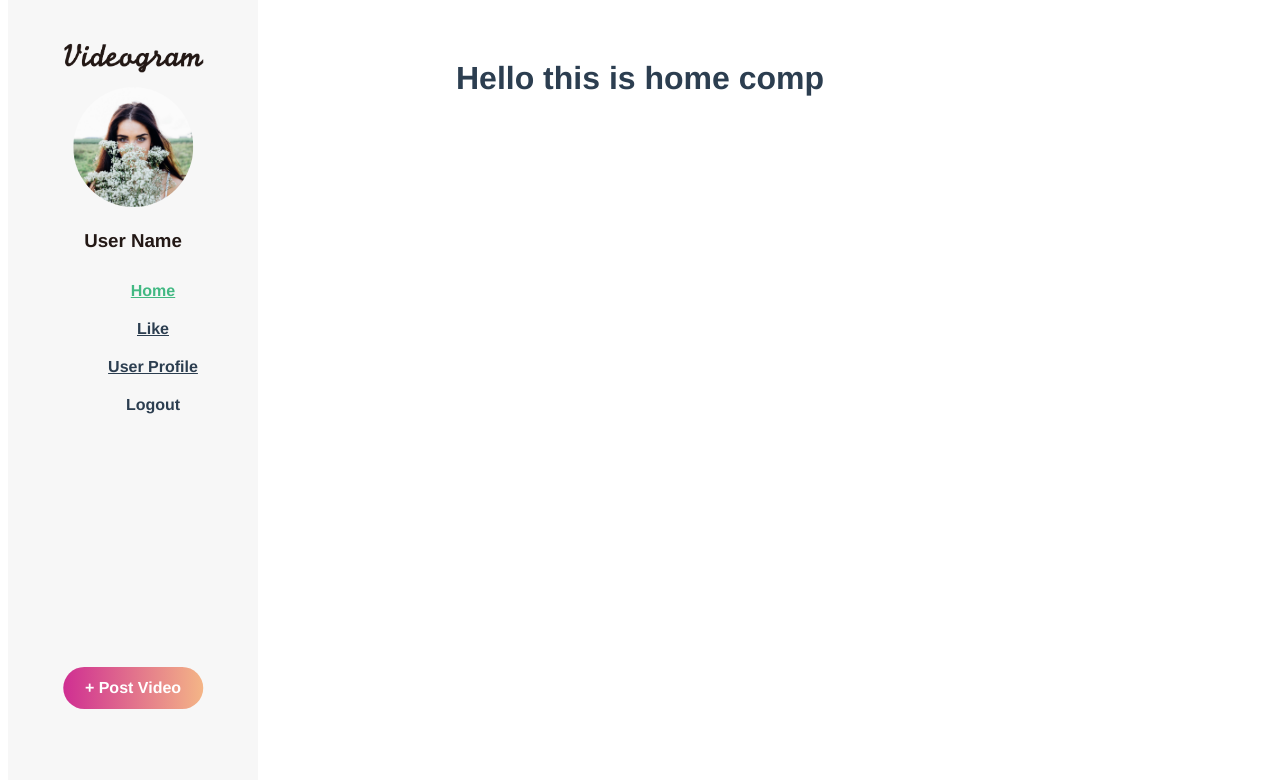
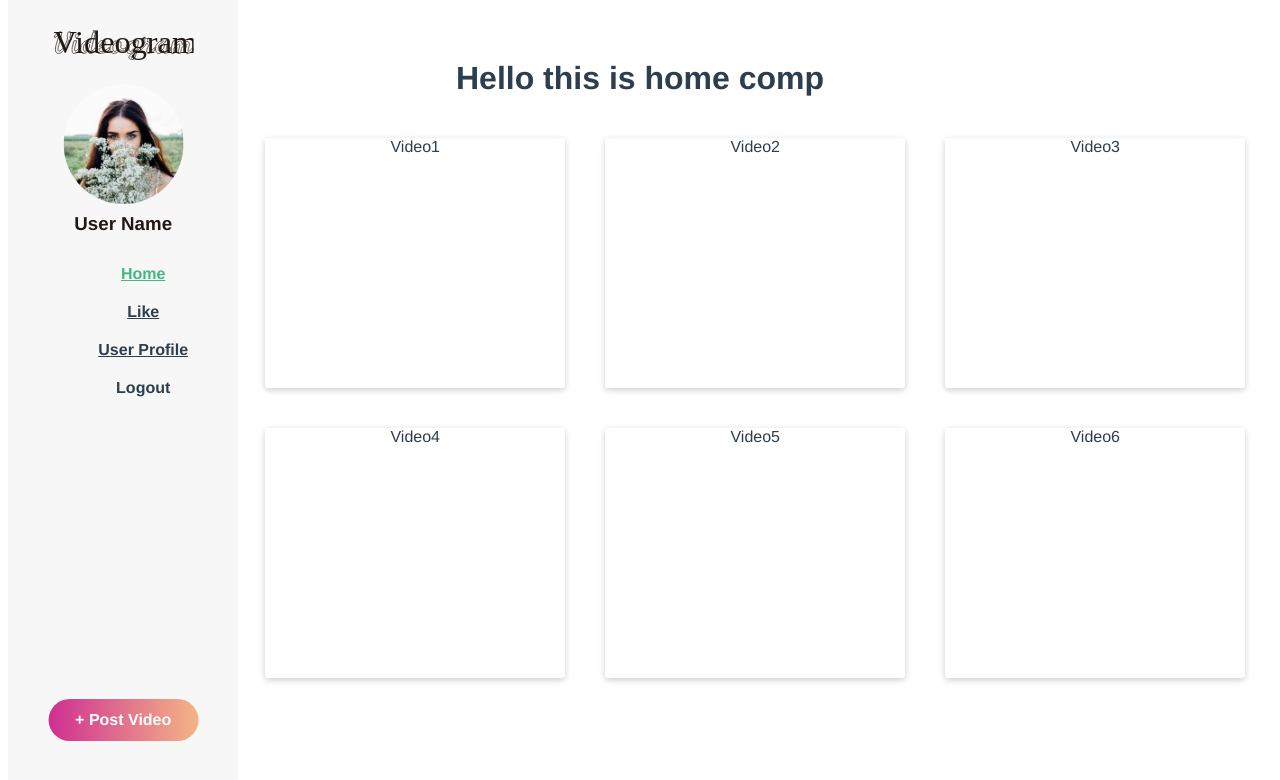
Before and after one commit to renasami/myjlab_summer_2021_teamM, a Vue app in the folder app/my-vue-app/: page /home in a window 1280 px wide. Shown: the top 780 px of the page. Built offline with nearby package versions, Linux system fonts and the light colour scheme.

Commit message:
add vue-for

```diff
--- a/app/my-vue-app/src/components/Card.vue
+++ b/app/my-vue-app/src/components/Card.vue
@@ -1,13 +1,62 @@
 <template>
-    <div>
-        <h1>card</h1>
+<div class="card">
+    <div v-for="(items, index) in groupedArray" :key="index">
+        <li class='cards' v-for="(item, index) in items" :key="index">
+        {{ item }}
+        </li>
     </div>
+</div>
 </template>
+
 <script>
 export default {
-    name: "Card",
+     name: 'Card',
+   data: function () {
+     return {
+        list: [
+            "Video1",
+            "Video2",
+            "Video3",
+            "Video4",
+            "Video5",
+            "Video6"
+        ]
+     }
+   },
+computed: {
+  groupedArray() {
+    const base = this.list.length
+    const split_cnt = 3       // 何個ずつに分割するか
+    const grouped_list = []
+    for (let i=0; i<Math.ceil(base/split_cnt); i++) {
+      let multiple_cnt = i * split_cnt  // 3の倍数
+      // (i * 3)番目から(i * 3 + 3)番目まで取得
+      let result = this.list.slice(multiple_cnt, multiple_cnt + split_cnt)
+      grouped_list.push(result)
+    }
+    return grouped_list
+    // [
+    //   ["AMETHYST", "BLUE-SAPPHIRE", "CITRIN"],
+    //   ["DIAMOND", "EMERALD", "FIRE-OPAL"], ...
+    // ]
+  }
+}
 }
 </script>
+
 <style scoped>
+.card {
+    width:82%;
+    position: absolute;
+    right: 0;
+}
 
+.cards {
+    width:300px;
+    height:250px;
+    margin: 20px 20px;
+    box-shadow: 0px 2px 6px 0 rgba(0,0,0,0.2);
+    border-radius: 3px;
+    display: inline-block;
+}
 </style>
--- a/app/my-vue-app/src/components/Home.vue
+++ b/app/my-vue-app/src/components/Home.vue
@@ -1,13 +1,18 @@
 <template>
     <div>
         <h1>Hello this is home comp</h1>
+        <Card/>
     </div>
 </template>
 
 <script>
+import Card from './Card'
 
 export default {
     name: 'Home',
+    components: {
+         Card
+     }
 }
 </script>
 
@@ -26,7 +31,7 @@ export default {
   position: fixed;
   background-color: #F7F7F7;
   top:0;
-  width:250px;
+  width:18%;
   height:100vh;
 }
 
--- a/app/my-vue-app/src/components/Navber.vue
+++ b/app/my-vue-app/src/components/Navber.vue
@@ -4,7 +4,7 @@
 <div class='nav_inner2'>
 
 
-<img id='logo' alt="VG logo" src="./img/vglogo.png">
+<img id='logo' alt="VG logo" src="./img/vglogo.svg"><br>
 <img id='profile_pic' alt="Profile pic" src="./img/profile.jpg">
 <h3>User Name</h3>
 
@@ -36,7 +36,7 @@ text-align: center;
 }
 
 .nav_inner {
-    height: 90%;
+    height: 93%;
     width: 95%;
     position: absolute;
     text-align: center;
@@ -53,6 +53,15 @@ text-align: center;
     position:relative;
 }
 
+#profile_pic {
+    width: 120px;
+    border-radius:100vh;
+    margin-top:20px;
+}
+
+h3 {
+    margin-top:5px;
+}
 
 ul {
     list-style:none;
@@ -63,19 +72,13 @@ li {
     margin-top: 20px;
 }
 
-#profile_pic {
-    width: 120px;
-    border-radius:100vh;
-    margin-top:10px;
-}
-
 #logo {
     width:140px;
 }
 
 
 .btn {
-    width:140px;
+    width:150px;
     display: inline-block;
     color: white !important;
     padding-top: 12px;
@@ -90,7 +93,7 @@ li {
     /*アニメーションの指定*/
     transition: all 0.3s ease-out;
     position: absolute;
-    top: 90%;
+    top: 93%;
     left: 50%;
     transform: translateY(-50%) translateX(-50%);
     -webkit-transform: translateY(-50%) translateX(-50%);
```
Also changed, not shown: app/my-vue-app/src/components/img/vglogo.svg (added).
